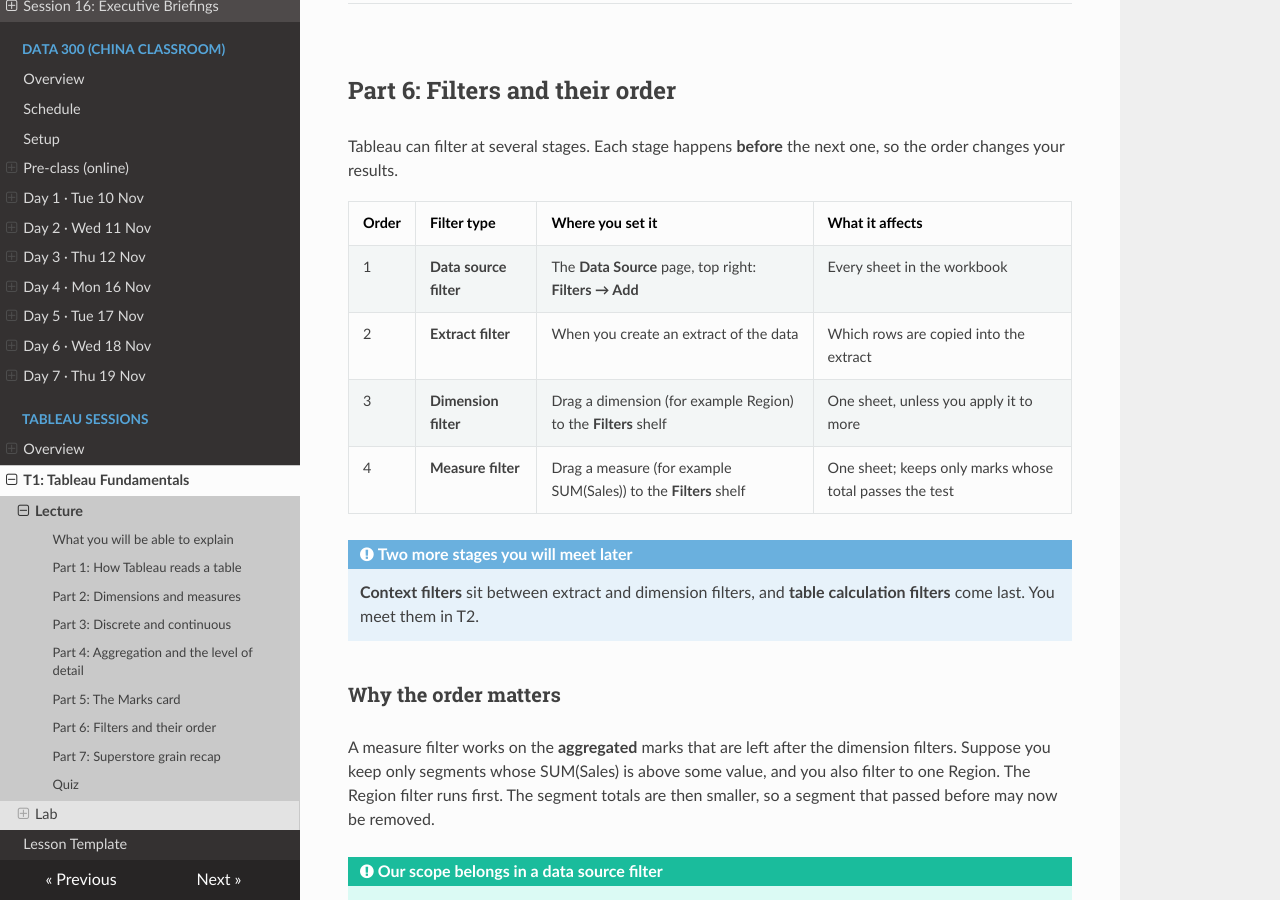
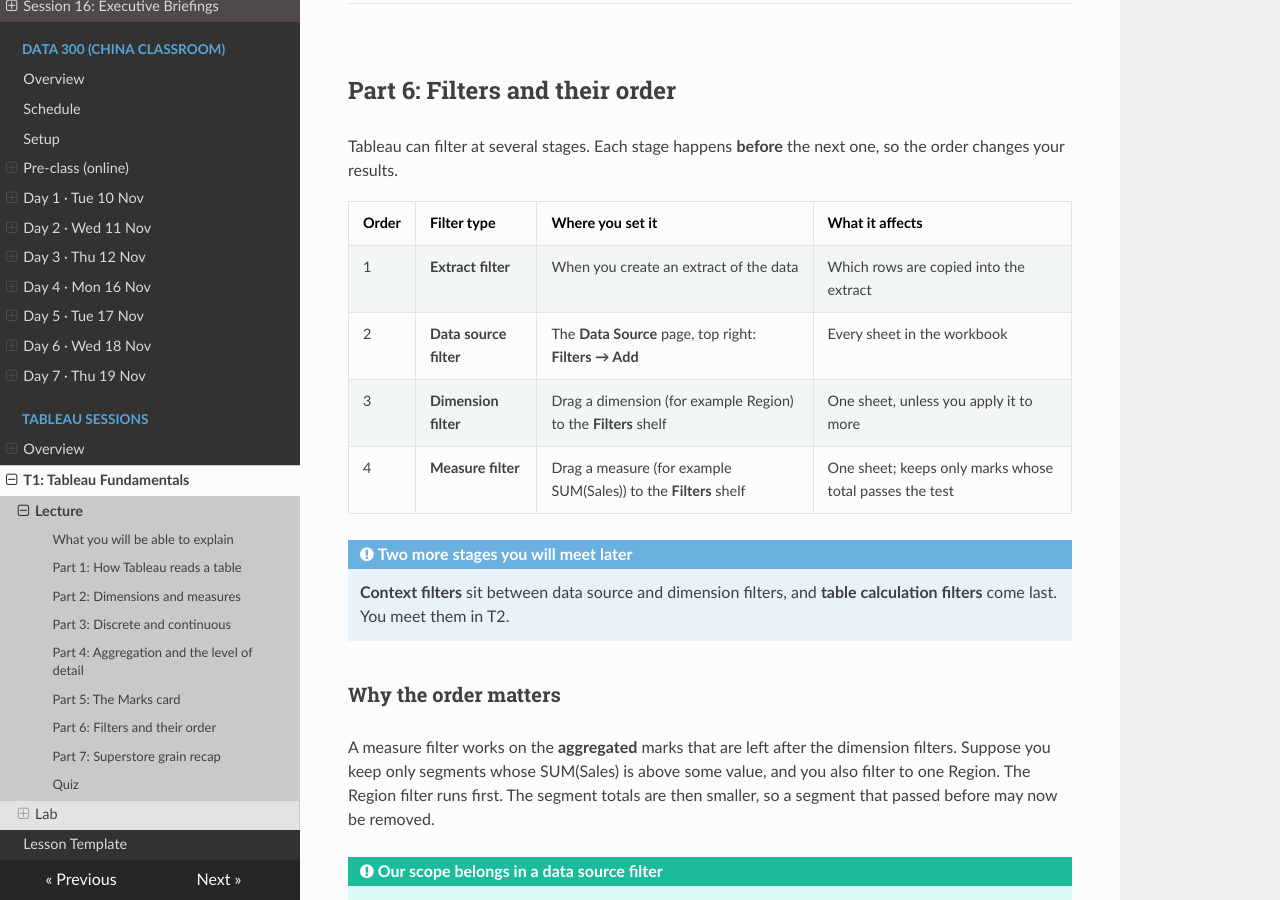
Before and after one commit to Aayush181509/AnalyticsLecture, an MkDocs documentation site: the page built from docs/tableau/T1_fundamentals_lecture.md, in a window 1280 px wide and 900 px high, scrolled down 4737 px. Built offline with MkDocs 1.6.1, drawn with Linux system fonts in a browser that asks for light colours; nearby versions of some CDN libraries.

Commit message:
Fix Tableau filter order in T1 lecture
Co-Authored-By: Claude Opus 5.5 <noreply@anthropic.com>

```diff
--- a/docs/tableau/T1_fundamentals_lecture.md
+++ b/docs/tableau/T1_fundamentals_lecture.md
@@ -138,14 +138,14 @@ Tableau can filter at several stages. Each stage happens **before** the next one
 
 | Order | Filter type | Where you set it | What it affects |
 |---|---|---|---|
-| 1 | **Data source filter** | The **Data Source** page, top right: **Filters → Add** | Every sheet in the workbook |
-| 2 | **Extract filter** | When you create an extract of the data | Which rows are copied into the extract |
+| 1 | **Extract filter** | When you create an extract of the data | Which rows are copied into the extract |
+| 2 | **Data source filter** | The **Data Source** page, top right: **Filters → Add** | Every sheet in the workbook |
 | 3 | **Dimension filter** | Drag a dimension (for example Region) to the **Filters** shelf | One sheet, unless you apply it to more |
 | 4 | **Measure filter** | Drag a measure (for example SUM(Sales)) to the **Filters** shelf | One sheet; keeps only marks whose total passes the test |
 
 !!! note "Two more stages you will meet later"
 
-    **Context filters** sit between extract and dimension filters, and **table calculation filters** come last. You meet them in T2.
+    **Context filters** sit between data source and dimension filters, and **table calculation filters** come last. You meet them in T2.
 
 ### Why the order matters
 
```
